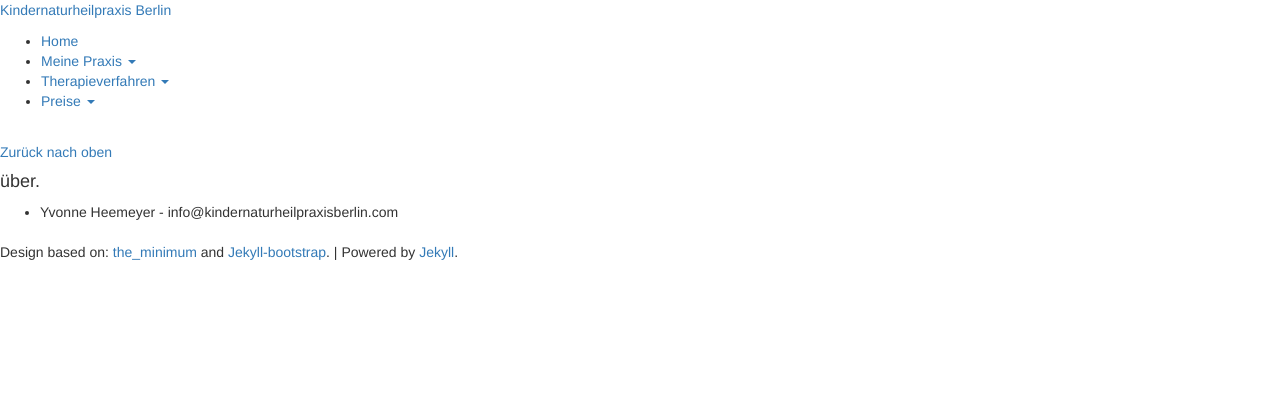
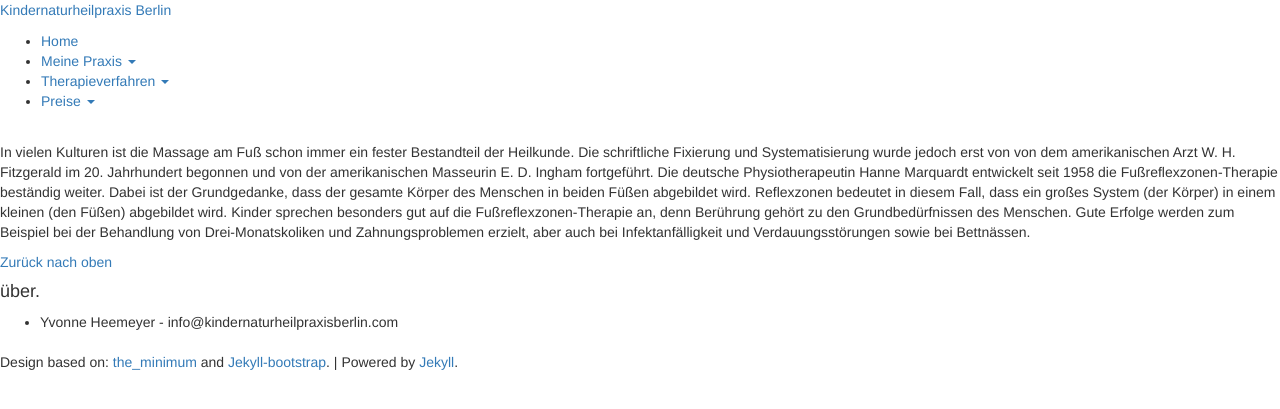
Before and after one commit to heilpraktiker/heilpraktiker.github.io, a Jekyll site: the page built from therapieverfahren/fussreflexzonen-therapie/index.md, in a window 1280 px wide. Shown: the top 409 px of the page. Built offline with Jekyll 4.4.1, drawn with Linux system fonts in a browser that asks for light colours; nearby versions of some CDN libraries; comment, search, counter and statistics services are not loaded.

Commit message:
Updated index.md

```diff
--- a/therapieverfahren/fussreflexzonen-therapie/index.md
+++ b/therapieverfahren/fussreflexzonen-therapie/index.md
@@ -1,6 +1,10 @@
 ---
 layout: page
-title: "Index"
+title: Index
 description: ""
+published: true
 ---
+
 {% include JB/setup %}
+In vielen Kulturen ist die Massage am Fuß schon immer ein fester Bestandteil der Heilkunde. Die schriftliche Fixierung und Systematisierung wurde jedoch erst von von dem amerikanischen Arzt W. H. Fitzgerald im 20. Jahrhundert begonnen und von der amerikanischen Masseurin E. D. Ingham fortgeführt. Die deutsche Physiotherapeutin Hanne Marquardt entwickelt seit 1958 die Fußreflexzonen-Therapie beständig weiter. Dabei ist der Grundgedanke, dass der gesamte Körper des Menschen in beiden Füßen abgebildet wird. Reflexzonen bedeutet in diesem Fall, dass ein großes System (der Körper) in einem kleinen (den Füßen) abgebildet wird.
+Kinder sprechen besonders gut auf die Fußreflexzonen-Therapie an, denn Berührung gehört zu den Grundbedürfnissen des Menschen. Gute Erfolge werden zum Beispiel bei der Behandlung von Drei-Monatskoliken und Zahnungsproblemen erzielt, aber auch bei Infektanfälligkeit und Verdauungsstörungen sowie bei Bettnässen.
```
